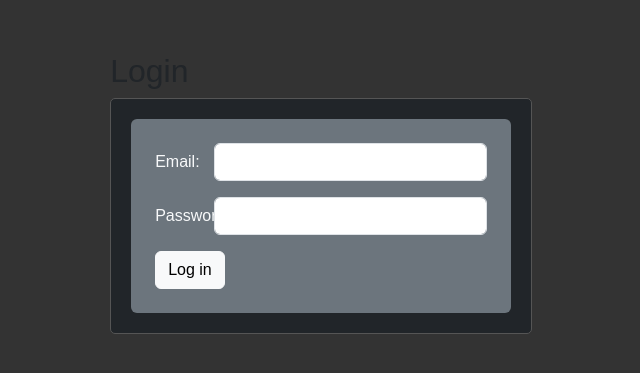
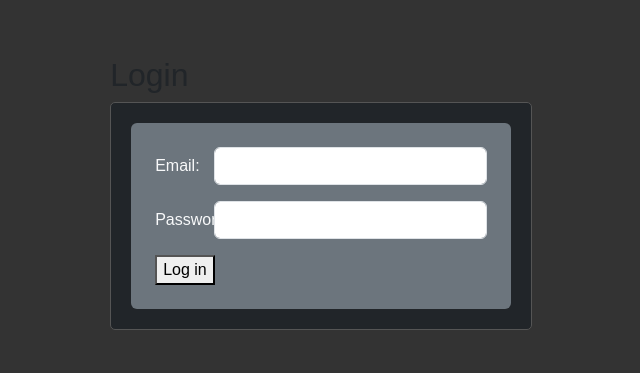
Before and after one commit to DrBretto/drbretto.ai, a React (Create React App) app: page / in a window 1280 px wide. Shown: the part 207-580 px from the top of the page, without its empty margins (319-959 px from the left). Built offline with nearby package versions, Linux system fonts and the light colour scheme.

Commit message:
added some transitions

```diff
--- a/package.json
+++ b/package.json
@@ -8,6 +8,7 @@
     "@testing-library/user-event": "^13.5.0",
     "boostrap": "^2.0.0",
     "bootstrap": "^5.3.0",
+    "framer-motion": "^10.12.17",
     "react": "^18.2.0",
     "react-dom": "^18.2.0",
     "react-router-dom": "^6.14.0",
--- a/src/App.js
+++ b/src/App.js
@@ -3,6 +3,8 @@ import { BrowserRouter as Router, Route, Routes } from 'react-router-dom';
 import { AuthProvider, useAuth } from './contexts/AuthContext';
 import LoginPage from './routes/LoginPage';
 import HomePage from './routes/HomePage';
+import { ZoomTransitionWrapper } from './tools/ZoomTransitionWrapper';
+import SlideTransitionWrapper from './tools/SlideTransitionWrapper';
 import 'bootstrap/dist/css/bootstrap.min.css';
 import './App.css';
 
@@ -14,9 +16,23 @@ const AppContent = () => {
     <Router>
       <Routes>
         {!isAuthenticated ? (
-          <Route path="/" element={<LoginPage />} />
+          <Route
+            path="/"
+            element={
+              <SlideTransitionWrapper key="login">
+                <LoginPage />
+              </SlideTransitionWrapper>
+            }
+          />
         ) : (
-          <Route path="/" element={<HomePage />} />
+          <Route
+            path="/"
+            element={
+              <ZoomTransitionWrapper key="home">
+                <HomePage />
+              </ZoomTransitionWrapper>
+            }
+          />
         )}
       </Routes>
     </Router>
--- a/src/components/LoginForm.js
+++ b/src/components/LoginForm.js
@@ -1,5 +1,6 @@
 import React, { useState, useContext } from 'react';
 import { AuthContext } from '../contexts/AuthContext';
+import AnimatedButton from '../tools/AnimatedButton';
 
 function LoginForm() {
   const [email, setEmail] = useState('');
@@ -62,9 +63,11 @@ function LoginForm() {
             />
           </div>
         </div>
-        <button type="submit" className="btn btn-light">
-          Log in
-        </button>
+         <AnimatedButton>
+          <button type="submit" className="btn btn-light">
+            Log in
+          </button>
+         </AnimatedButton>
       </form>
     </div>
   );
--- a/src/routes/HomePage.js
+++ b/src/routes/HomePage.js
@@ -1,11 +1,40 @@
-import React from 'react';
+import React, { useState } from 'react';
+import { motion, AnimatePresence } from "framer-motion";
 import LogoutButton from '../components/LogoutButton';
 
-const HomePage = () => (
-  <div>
-    <h1>Welcome to the Home Page!</h1>
-    <LogoutButton />
-  </div>
-);
+function AnimatedList({ items }) {
+  return (
+    <AnimatePresence>
+      {items.map(item => (
+        <motion.div
+          key={item.id}
+          initial={{ opacity: 0, height: 0 }}
+          animate={{ opacity: 1, height: "auto" }}
+          exit={{ opacity: 0, height: 0 }}
+          transition={{ duration: 0.2 }}
+        >
+          {item.text}
+        </motion.div>
+      ))}
+    </AnimatePresence>
+  );
+}
+
+const HomePage = () => {
+  const [items, setItems] = useState([]);
+
+  const addItem = () => {
+    setItems([...items, { id: Math.random().toString(), text: `Item ${items.length + 1}` }]);
+  };
+
+  return (
+    <div>
+      <h1>Welcome to the Home Page!</h1>
+      <button onClick={addItem}>Add item</button>
+      <AnimatedList items={items} />
+      <LogoutButton />
+    </div>
+  );
+};
 
 export default HomePage;
--- /dev/null
+++ b/src/tools/AnimatedButton.js
@@ -0,0 +1,13 @@
+import { motion } from "framer-motion";
+
+function AnimatedButton() {
+  return (
+    <motion.button
+      whileHover={{ scale: 1.1 }}
+      whileTap={{ scale: 0.9 }}
+    >
+      Log in
+    </motion.button>
+  );
+}
+ export default AnimatedButton;
--- /dev/null
+++ b/src/tools/SlideTransitionWrapper.js
@@ -0,0 +1,17 @@
+import { motion } from 'framer-motion';
+
+export function SlideTransitionWrapper({ children, key }) {
+  return (
+    <motion.div
+      key={key}
+      initial={{ opacity: 0, x: "-100vw" }}
+      animate={{ opacity: 1, x: 0 }}
+      exit={{ opacity: 0, x: "100vw" }}
+      transition={{ duration: 0.5 }}
+    >
+      {children}
+    </motion.div>
+  );
+}
+
+export default SlideTransitionWrapper;
--- /dev/null
+++ b/src/tools/ZoomTransitionWrapper.js
@@ -0,0 +1,17 @@
+import { motion } from 'framer-motion';
+
+export function ZoomTransitionWrapper({ children, key }) {
+  return (
+    <motion.div
+      key={key}
+      initial={{ opacity: 0, scale: 0.8 }}
+      animate={{ opacity: 1, scale: 1 }}
+      exit={{ opacity: 0, scale: 0.8 }}
+      transition={{ duration: 0.5 }}
+    >
+      {children}
+    </motion.div>
+  );
+}
+
+export default ZoomTransitionWrapper;
```
Also changed, not shown: src/tools/AnimatedList.js (added, +21 -0 lines), 1 other file (tests, documents, lock files or other folders).
